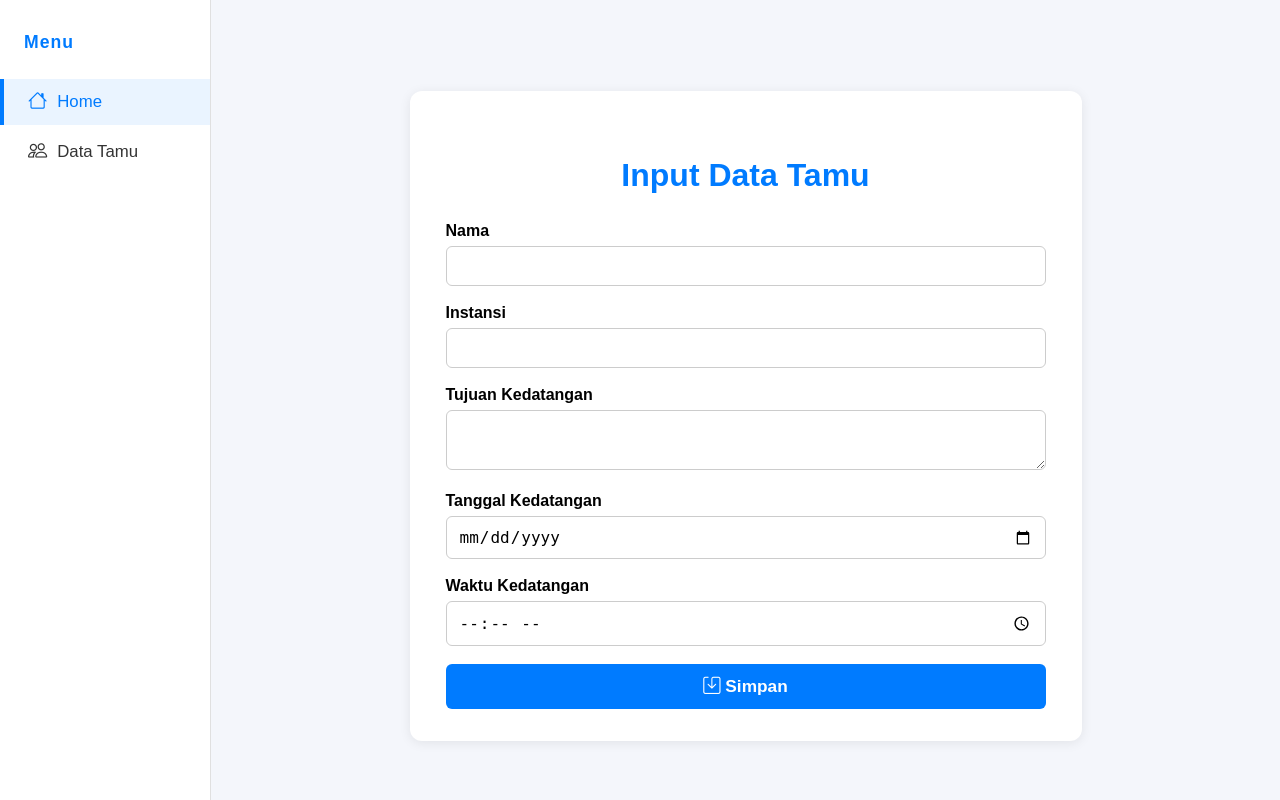
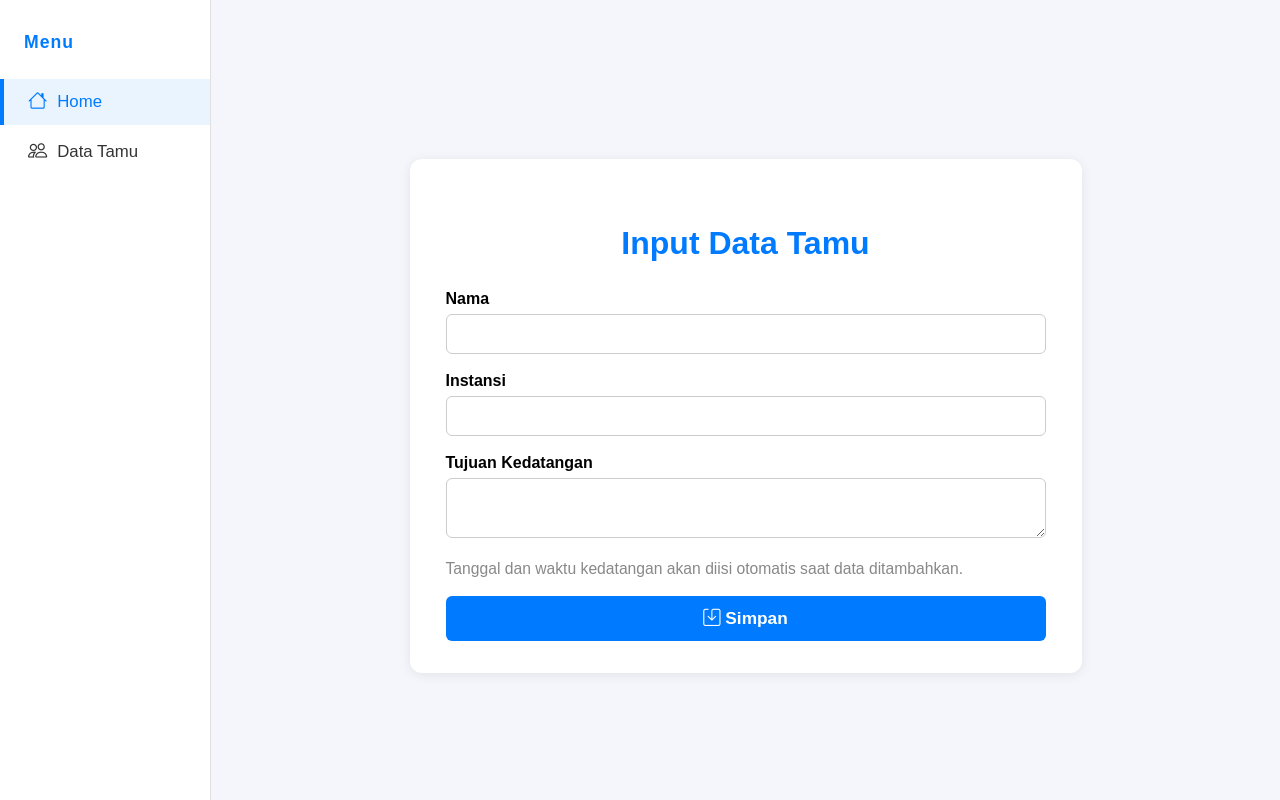
Before and after one commit to iceblazer19/Buku_Tamu, a PHP site: page /home.php in a window 1280 px wide. Run offline with PHP 8.4, Linux system fonts and the light colour scheme.

Commit message:
Update home.php

```diff
--- a/home.php
+++ b/home.php
@@ -5,8 +5,11 @@ if ($_SERVER['REQUEST_METHOD'] === 'POST') {
     $nama = mysqli_real_escape_string($koneksi, $_POST['nama']);
     $instansi = mysqli_real_escape_string($koneksi, $_POST['instansi']);
     $tujuan = mysqli_real_escape_string($koneksi, $_POST['tujuan']);
-    $tanggal = mysqli_real_escape_string($koneksi, $_POST['tanggal']);
-    $waktu = mysqli_real_escape_string($koneksi, $_POST['waktu']);
+
+    // Set tanggal dan waktu otomatis
+    date_default_timezone_set('Asia/Jakarta'); // Ganti sesuai zona waktu Anda
+    $tanggal = date('Y-m-d');
+    $waktu = date('H:i:s');
 
     $query = "INSERT INTO buku_tamu (nama, instansi, tujuan, tanggal, waktu) VALUES ('$nama', '$instansi', '$tujuan', '$tanggal', '$waktu')";
     if (mysqli_query($koneksi, $query)) {
@@ -185,11 +188,10 @@ if ($_SERVER['REQUEST_METHOD'] === 'POST') {
                     <label for="tujuan">Tujuan Kedatangan</label>
                     <textarea name="tujuan" id="tujuan" rows="2" required></textarea>
 
-                    <label for="tanggal">Tanggal Kedatangan</label>
-                    <input type="date" name="tanggal" id="tanggal" required>
-
-                    <label for="waktu">Waktu Kedatangan</label>
-                    <input type="time" name="waktu" id="waktu" required>
+                    <!-- Tanggal & Waktu tidak perlu diinput manual -->
+                    <div style="margin-bottom:18px; color:#888; font-size:0.98rem;">
+                        Tanggal dan waktu kedatangan akan diisi otomatis saat data ditambahkan.
+                    </div>
 
                     <button type="submit"><i class="bi bi-save"></i> Simpan</button>
                 </form>
```
